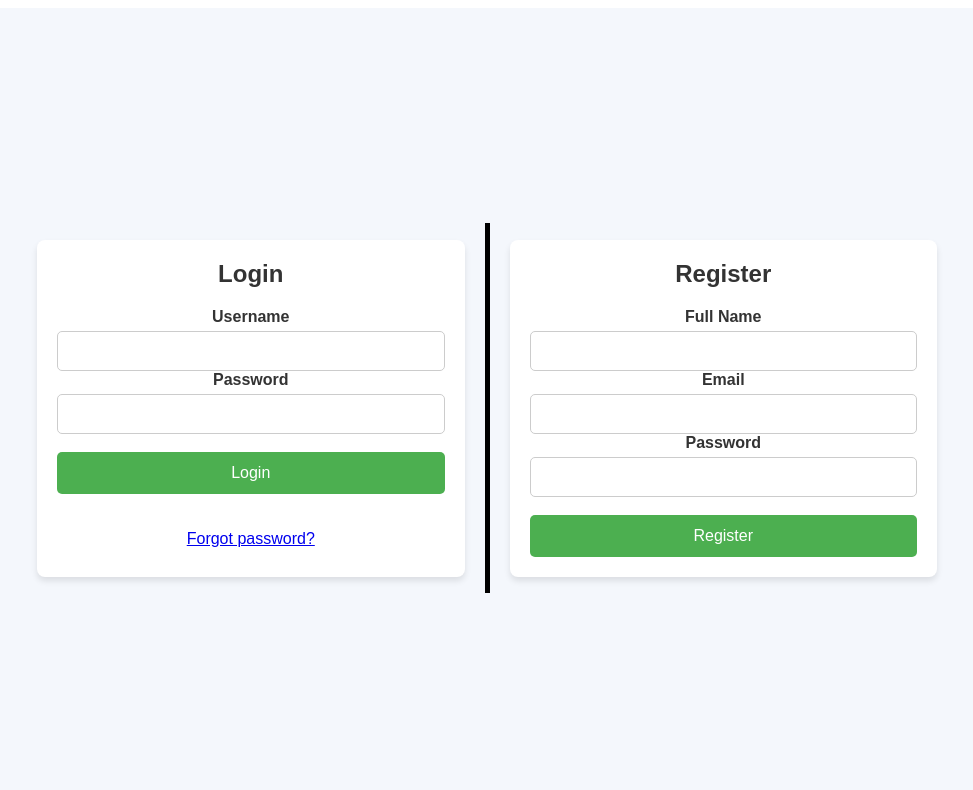
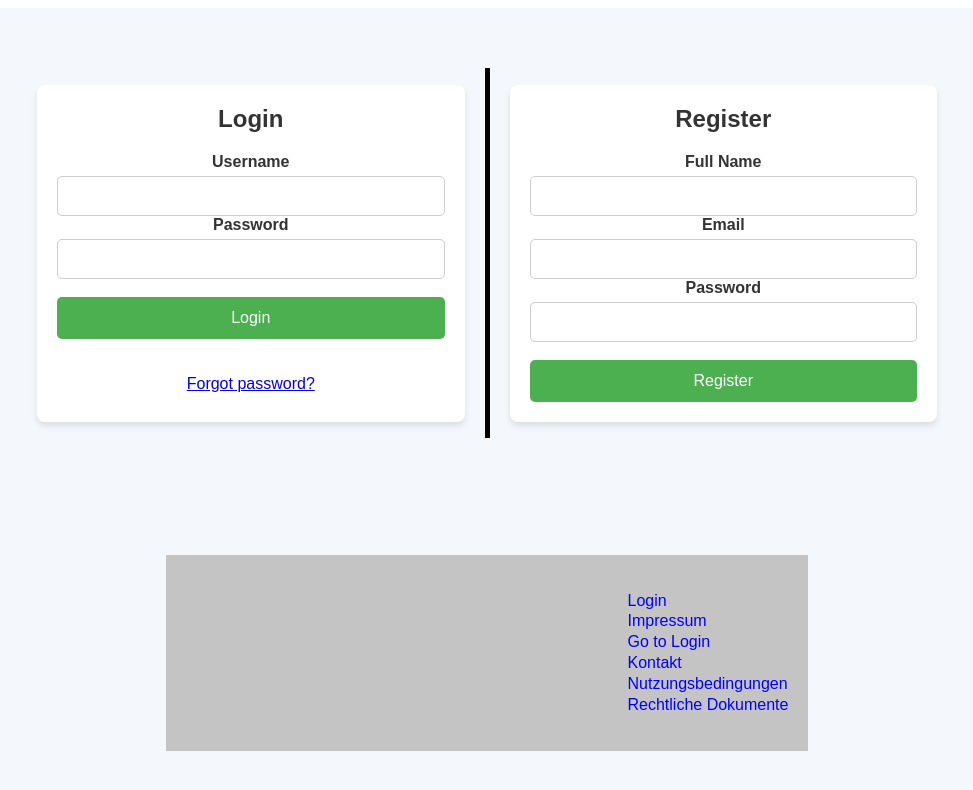
Before and after one commit to RHabit-HabitTracker/frontend, an Angular app: page / in a window 1280 px wide. Shown: the top 790 px of the page, without its empty margins (153-1126 px from the left). Built offline with nearby package versions, Linux system fonts and the light colour scheme.

Commit message:
Started with Footer, Links dont work yet

```diff
--- a/src/app/app.routes.ts
+++ b/src/app/app.routes.ts
@@ -1,6 +1,8 @@
 import { Routes } from '@angular/router';
 import { LoginComponent } from './login/login.component';
+import { PlaceholderSiteComponent } from './placeholder-site/placeholder-site.component';
 
 export const routes: Routes = [
   { path: '', component: LoginComponent },
+  //{ path: 'placeholder-site', component: PlaceholderSiteComponent}
 ];
--- /dev/null
+++ b/src/app/footer/footer.component.css
@@ -0,0 +1,18 @@
+footer{
+    display: grid;
+    grid-template-columns: 1fr 1fr 1fr 1fr 2fr;
+    background-color: #c4c4c4;
+    padding: 20px;
+    line-height: 130%;
+
+}
+
+a {
+    text-decoration: none; /* Removes the underline */
+    color: blue; /* Inherits the text color from its parent (or normal text color) */
+}
+
+
+ul {
+    list-style-type: none;
+}
--- /dev/null
+++ b/src/app/footer/footer.component.html
@@ -0,0 +1,25 @@
+<footer>
+    <section>
+
+    </section>
+
+    <section>
+    </section>
+
+    <section>
+    </section>
+
+    <section>
+    </section>
+
+    <nav>
+        <ul>
+            <li><a href="/frontend/src/app/login/login.component.html">Login</a></li>
+            <li><a routerLink="/placeholder-site">Impressum</a></li>
+            <li><a routerLink="/placeholder-site">Go to Login</a></li>
+            <li><a href="/frontend/src/app/placeholder-site/placeholder-site.component.html">Kontakt</a></li>
+            <li><a href="/frontend/src/app/placeholder-site/placeholder-site.component.html">Nutzungsbedingungen</a></li>
+            <li><a href="/frontend/src/app/placeholder-site/placeholder-site.component.html">Rechtliche Dokumente</a></li>
+        </ul>
+    </nav>
+</footer>
--- a/src/app/login/login.component.html
+++ b/src/app/login/login.component.html
@@ -52,5 +52,6 @@
             </div>
         </div>
     </div>
+    <app-footer></app-footer>
 </body>
 </html>
--- a/src/app/login/login.component.ts
+++ b/src/app/login/login.component.ts
@@ -1,8 +1,9 @@
 import { Component } from '@angular/core';
+import { FooterComponent } from '../footer/footer.component';
 
 @Component({
   selector: 'app-login',
-  imports: [],
+  imports: [FooterComponent],
   templateUrl: './login.component.html',
   styleUrl: './login.component.css'
 })
```
Also changed, not shown: src/app/footer/footer.component.ts (added, +11 -0 lines), src/app/placeholder-site/placeholder-site.component.html (added, +12 -0 lines), src/app/placeholder-site/placeholder-site.component.ts (added, +11 -0 lines), src/app/placeholder-site/placeholder-site.component.css (added), 2 other files (tests, documents, lock files or other folders).
